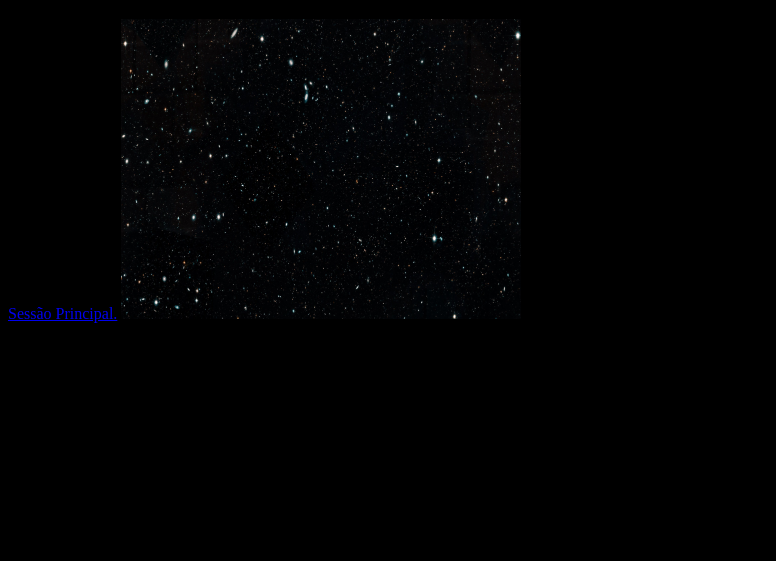
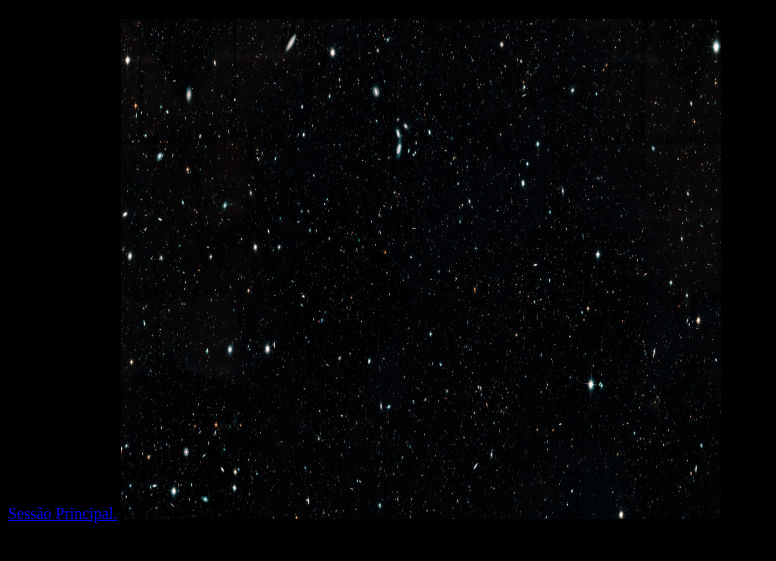
Before and after one commit to Nayghts/nayghts.github.io, a plain HTML site: page sessao1.html in a window 1280 px wide. Shown: the part 61-622 px from the top of the page, without its empty margins (0-776 px from the left). Drawn offline with Linux system fonts and the light colour scheme.

Commit message:
s
fcuyfcuy

```diff
--- a/sessao1.html
+++ b/sessao1.html
@@ -10,7 +10,7 @@
   <body>
     <h1>Sessão 1.</h1/>
       <a href="index.html">Sessão Principal.</a>
-      <img src="imagem.jpeg" alt="picard facepalm" width="400" height="300">
+      <img src="imagem.jpeg" alt="picard facepalm" width="600" height="500">
 
   </body>
 </html>
```
